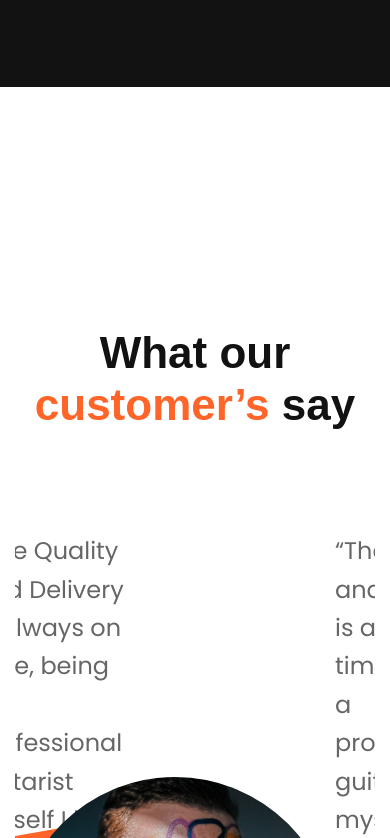
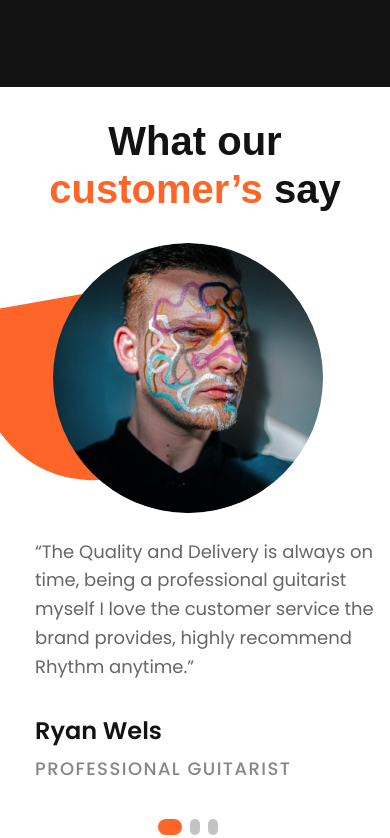
Before and after one commit to AKucherova010/Guitar_project, a plain HTML site: page index.html in a window 390 px wide. Shown: the part 6046-6884 px from the top of the page. Drawn offline with nearby package versions, Linux system fonts and the light colour scheme.

Commit message:
add adaptive fot section reviews

```diff
--- a/assets/css/main.css
+++ b/assets/css/main.css
@@ -646,6 +646,7 @@ body {
     flex: 0 1 50%;
     justify-content: center;
     align-items: center;
+    overflow: hidden;
 }
 .slide-swiper-reviews__image {
     width: 320px;
@@ -670,7 +671,7 @@ body {
     height: 100%;
     top: 0;
     left: 0;
-    object-fit: cover;
+    object-fit: center;
 }
 .slide-swiper-reviews__text {
     font-weight: 400;
@@ -708,10 +709,80 @@ body {
     height: 16px;
     background: var(--grey2);
     border-radius: 20px;
-    transition: all 300ms ease 0;
+    transition: all 300ms ease 0ms;
 }
 .swiper-pagination .swiper-pagination-bullet-active {
     flex: 0 0 24px;
     background: var(--orange);
     border-radius: 20px;
 }
+
+@media (max-width: 1230px) {
+    .reviews__swiper.swiper {
+        margin-left: -15px;
+    }
+}
+@media (max-width: 991.98px) {
+    .page__reviews {
+        padding-top: 100px;
+        padding-bottom: 100px;
+    }
+    .reviews__title {
+        margin-bottom: 50px;
+    }
+    .slide-swiper-reviews {
+        flex-direction: column;
+    }
+    .slide-swiper-reviews__picture {
+        margin-bottom: 25px;
+    }
+    .slide-swiper-reviews__body {
+        padding-left: 35px;
+    }
+    .swiper-reviews__pagination.swiper-pagination {
+        position: relative;
+        bottom: 0;
+        justify-content: center;
+        transform: translate(0px,0px);
+        padding-top: 35px;
+    }
+}
+@media (max-width: 767.98px) {
+    .page__reviews {
+        padding-top: 50px;
+        padding-bottom: 50px;
+    }
+    .reviews__title {
+        margin-bottom: 30px;
+    }
+}
+@media (max-width: 479.98px) {
+    .page__reviews {
+        padding-top: 30px;
+        padding-bottom: 30px;
+    }
+    .reviews__title {
+        font-size: 40px;
+    }
+    .slide-swiper-reviews__text {
+        font-size: 18px;
+    }
+    .slide-swiper-reviews__image {
+        width: 270px;
+        height: 270px;
+    }
+    .slide-swiper-reviews__image:before {
+        content: "";
+        position: absolute;
+        width: 225px;
+        height: 187px;
+        top: 50px;
+        left: -70px;
+        transform: rotate(-10deg);
+        background-color: #FF6428;
+        border-radius: 40px 0px 400px 400px;
+    }
+    .slide-swiper-reviews__text:not(:last-child) {
+        margin-bottom: 30px;
+    }
+}
```
